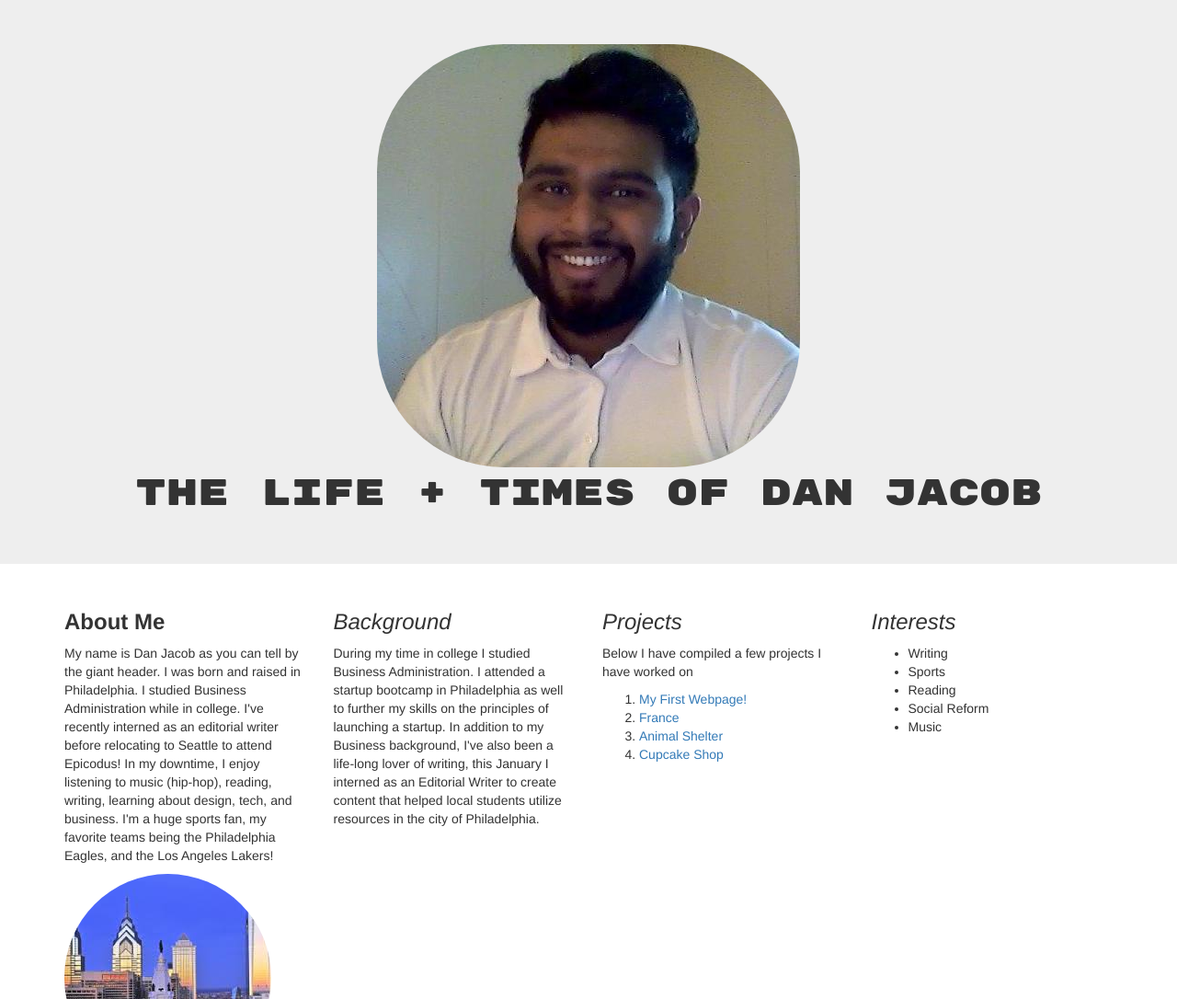
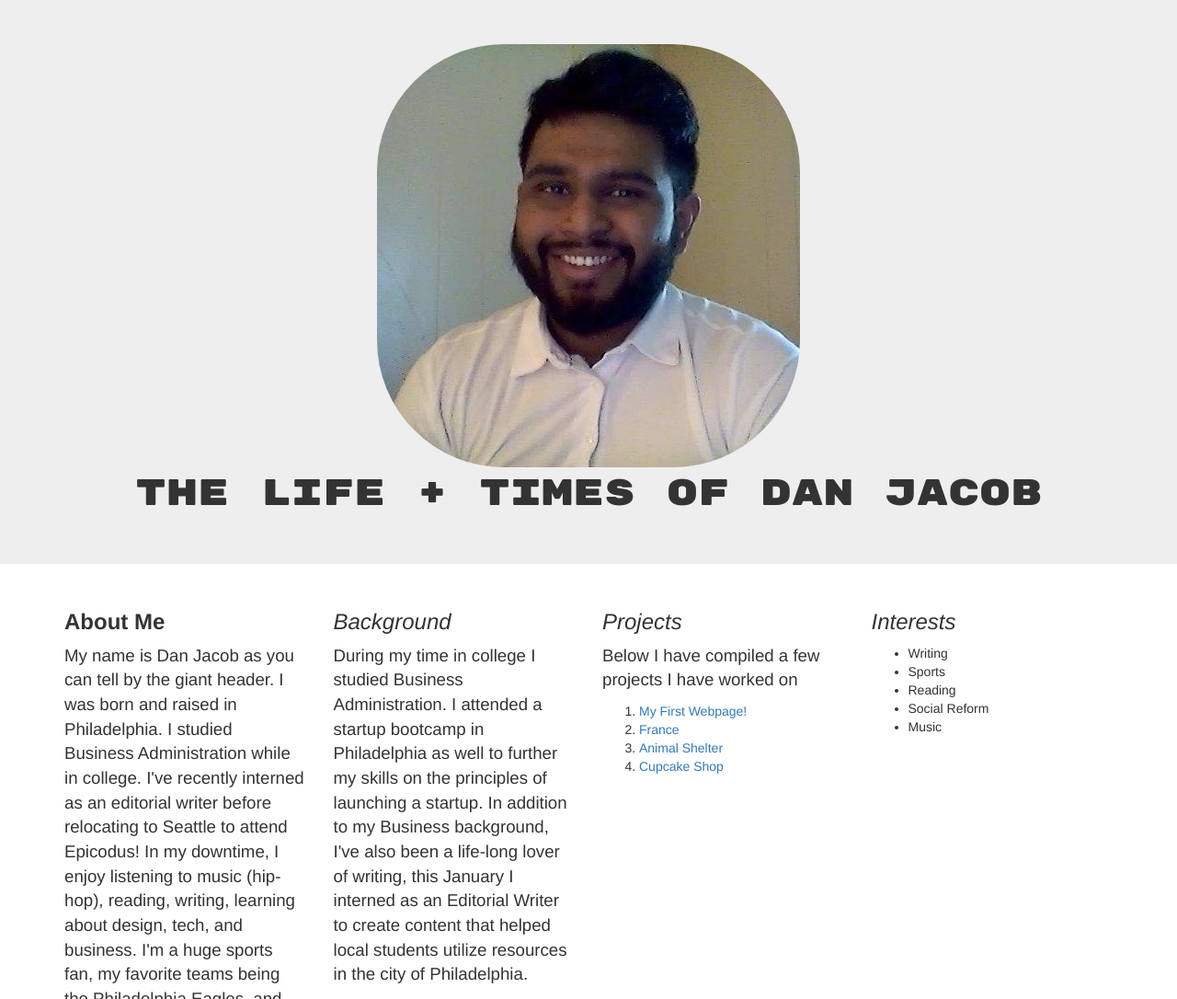
Before and after one commit to DanJacobCodes/newportfolio, a plain HTML site: page index.html in a window 1280 px wide. Shown: the top 1086 px of the page at 92% size. Drawn offline with Linux system fonts and the light colour scheme.

Commit message:
adjust font size to all p elements

```diff
--- a/css/styles.css
+++ b/css/styles.css
@@ -20,3 +20,7 @@ header{
   height: auto;
   float: inherit;
 }
+
+.port{
+  font-size: 14pt;
+}
```
